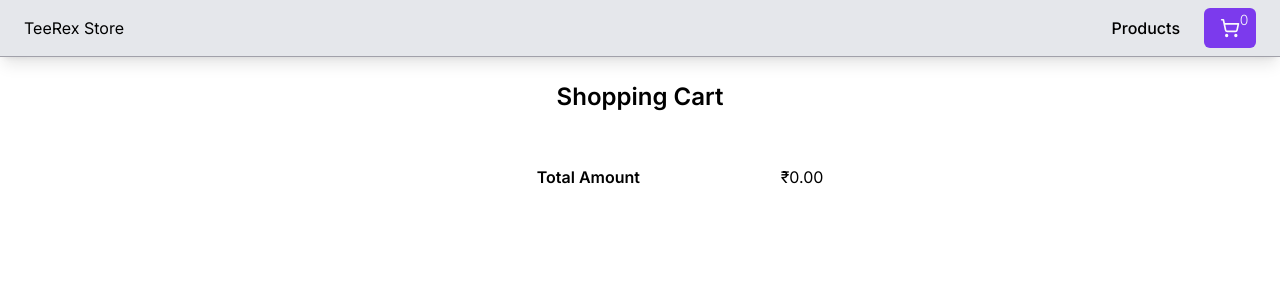
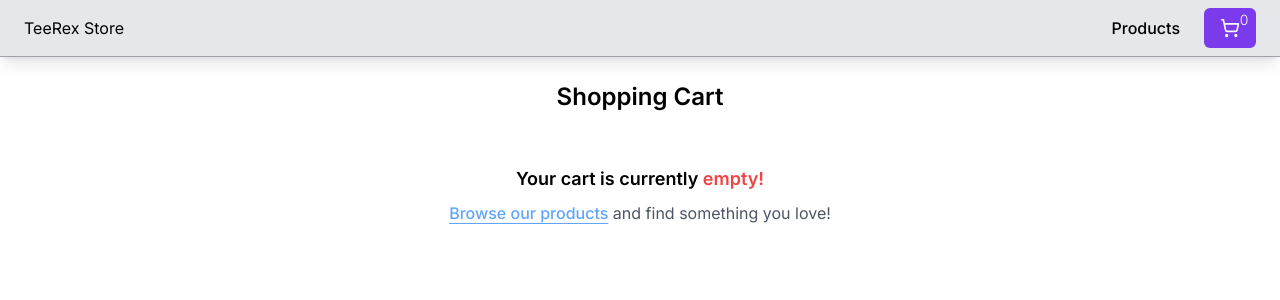
Before and after one commit to Jeetjyoti-Deka/appweave_internship_project, a Next.js app: page /cart in a window 1280 px wide. Shown: the top 300 px of the page. Built offline with nearby package versions, Linux system fonts and the light colour scheme.

Commit message:
Implement animations

```diff
--- a/package.json
+++ b/package.json
@@ -19,6 +19,7 @@
     "@types/redux-persist": "^4.3.1",
     "class-variance-authority": "^0.7.0",
     "clsx": "^2.1.1",
+    "framer-motion": "^11.2.9",
     "lucide-react": "^0.379.0",
     "next": "14.2.3",
     "react": "^18",
--- a/src/app/ProductPage.tsx
+++ b/src/app/ProductPage.tsx
@@ -30,6 +30,9 @@ import {
   setPrice,
   setType,
 } from "@/redux/slice/filterSlice";
+
+import { motion } from "framer-motion";
+import { staggerContainer, staggerItem } from "@/lib/animation";
 
 const ProductPage = () => {
   const [products, setProducts] = useState<Product[]>(PRODUCTS);
@@ -151,7 +154,7 @@ const ProductPage = () => {
         <div>
           <ProductSection products={paginatedProducts} />
           {paginatedProducts.length >= 1 && (
-            <div className="flex items-center justify-center gap-x-3 mt-6">
+            <div className="flex items-center justify-center gap-x-3 my-6">
               <Button
                 disabled={page === 1}
                 variant="ghost"
@@ -328,18 +331,27 @@ const ProductSection = ({ products }: { products: Product[] }) => {
   }
 
   return (
-    <div className="grid grid-cols-1 sm:grid-cols-2 xl:grid-cols-3 min-[933px]:px-8 gap-y-4">
+    <motion.div
+      className="grid grid-cols-1 sm:grid-cols-2 xl:grid-cols-3 min-[933px]:px-8 gap-y-4"
+      variants={staggerContainer}
+      initial="hidden"
+      animate="visible"
+    >
       {products.map((product, index) => (
         <ProductCard key={index} product={product} />
       ))}
-    </div>
+    </motion.div>
   );
 };
 
 const ProductCard = ({ product }: { product: Product }) => {
   const dispatch = useAppDispatch();
   return (
-    <Card className="w-[280px] min-[1350px]:w-[320px] place-self-center">
+    <motion.div
+      variants={staggerItem}
+      className="w-[280px] min-[1350px]:w-[320px] place-self-center"
+    >
+      <Card>
         <CardHeader className="relative p-2 pb-6">
           <div className="w-full h-44 p-4 rounded-lg bg-gray-300 relative">
             <CardTitle className="absolute top-2 left-2 z-20 bg-white/30 p-2 rounded-md">
@@ -361,6 +373,7 @@ const ProductCard = ({ product }: { product: Product }) => {
           </Button>
         </CardContent>
       </Card>
+    </motion.div>
   );
 };
 
--- a/src/app/cart/Cart.tsx
+++ b/src/app/cart/Cart.tsx
@@ -5,6 +5,10 @@ import { capitalize, cn, formatPrice } from "@/lib/utils";
 import { useAppDispatch, useAppSelector } from "@/redux/hooks";
 import Image from "next/image";
 
+import { staggerContainer, staggerItem } from "@/lib/animation";
+import { motion } from "framer-motion";
+
+import { Button } from "@/components/ui/button";
 import {
   Select,
   SelectContent,
@@ -12,11 +16,11 @@ import {
   SelectTrigger,
   SelectValue,
 } from "@/components/ui/select";
-import { useEffect, useState } from "react";
 import { toast } from "@/components/ui/use-toast";
 import { addItem, removeItem } from "@/redux/slice/cartSlice";
-import { Button } from "@/components/ui/button";
 import { Trash } from "lucide-react";
+import Link from "next/link";
+import { useState } from "react";
 
 const Cart = () => {
   const cart = useAppSelector((state) => state.cart.cart);
@@ -27,20 +31,42 @@ const Cart = () => {
   );
 
   return (
-    <div className="flex flex-col gap-y-3 max-w-screen-lg mx-auto px-3">
+    <motion.div
+      className="flex flex-col gap-y-3 max-w-screen-lg mx-auto px-3"
+      variants={staggerContainer}
+      initial="hidden"
+      animate="visible"
+    >
       <h2 className="text-center font-semibold text-2xl mt-6 mb-10">
         Shopping Cart
       </h2>
       {cart.map((item) => (
         <CartRow key={item.id} item={item} />
       ))}
-      <div className="grid grid-cols-2">
+      {cart.length >= 1 ? (
+        <div className="grid grid-cols-2 my-3 mb-6">
           <h4 className="sm:justify-self-end font-semibold">Total Amount</h4>
           <p className="sm:justify-self-center min-[320px]:-ml-9 sm:-ml-44">
             {formatPrice(totalPrice)}
           </p>
         </div>
+      ) : (
+        <div className="flex flex-col items-center justify-center gap-y-2">
+          <h2 className="font-semibold text-lg text-center">
+            Your cart is currently <span className="text-red-500">empty!</span>
+          </h2>
+          <p className="text-gray-600 text-center">
+            <Link
+              href="/"
+              className="underline underline-offset-4 font-medium text-blue-400"
+            >
+              Browse our products
+            </Link>{" "}
+            and find something you love!
+          </p>
         </div>
+      )}
+    </motion.div>
   );
 };
 
@@ -48,7 +74,10 @@ const CartRow = ({ item }: { item: Product }) => {
   const dispatch = useAppDispatch();
 
   return (
-    <div className="sm:grid grid-cols-[15%,85%] min-[798px]:grid-cols-[10%,90%] border-b border-gray-400 pb-2">
+    <motion.div
+      className="sm:grid grid-cols-[15%,85%] min-[798px]:grid-cols-[10%,90%] border-b border-gray-400 pb-2"
+      variants={staggerItem}
+    >
       <div className="flex items-center justify-start gap-x-3">
         <div className="relative w-20 h-20 bg-gray-200 rounded-sm">
           <Image
@@ -89,7 +118,7 @@ const CartRow = ({ item }: { item: Product }) => {
           </Button>
         </div>
       </div>
-    </div>
+    </motion.div>
   );
 };
 
--- /dev/null
+++ b/src/lib/animation.ts
@@ -0,0 +1,19 @@
+export const staggerContainer = {
+  hidden: { opacity: 1, scale: 0 },
+  visible: {
+    opacity: 1,
+    scale: 1,
+    transition: {
+      delayChildren: 0.3,
+      staggerChildren: 0.2,
+    },
+  },
+};
+
+export const staggerItem = {
+  hidden: { y: 20, opacity: 0 },
+  visible: {
+    y: 0,
+    opacity: 1,
+  },
+};
```
Also changed, not shown: 1 other file (tests, documents, lock files or other folders). Lines whose indentation alone changed are shown as unchanged.
